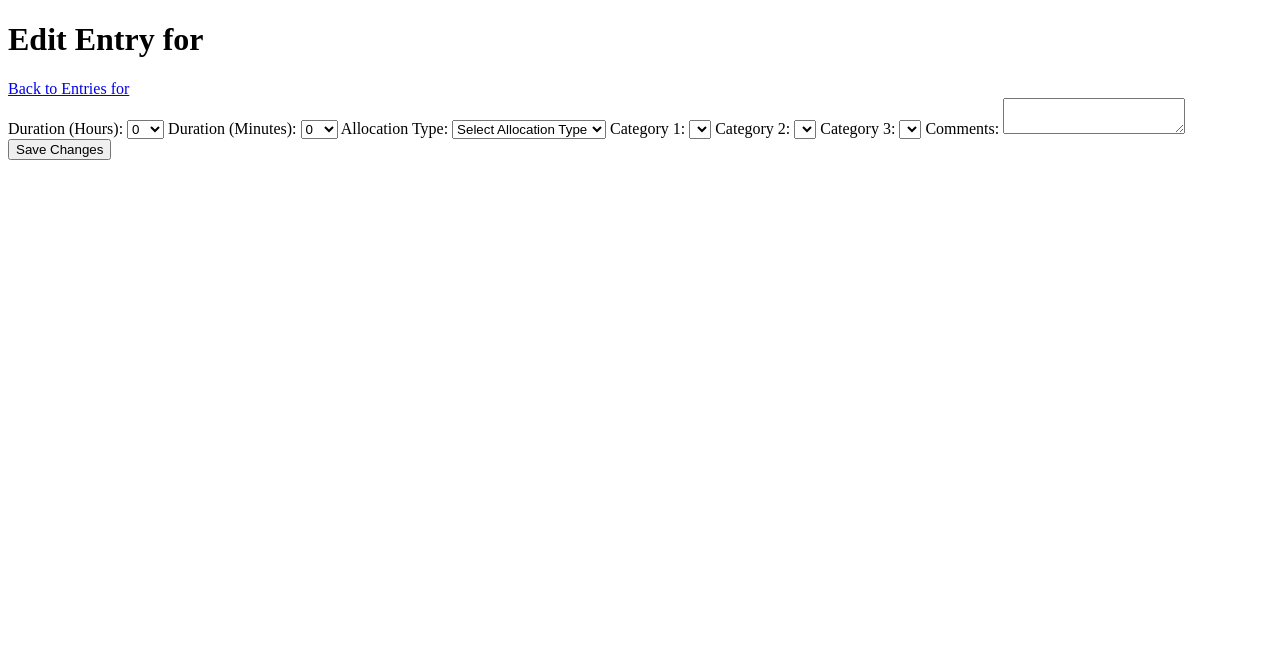
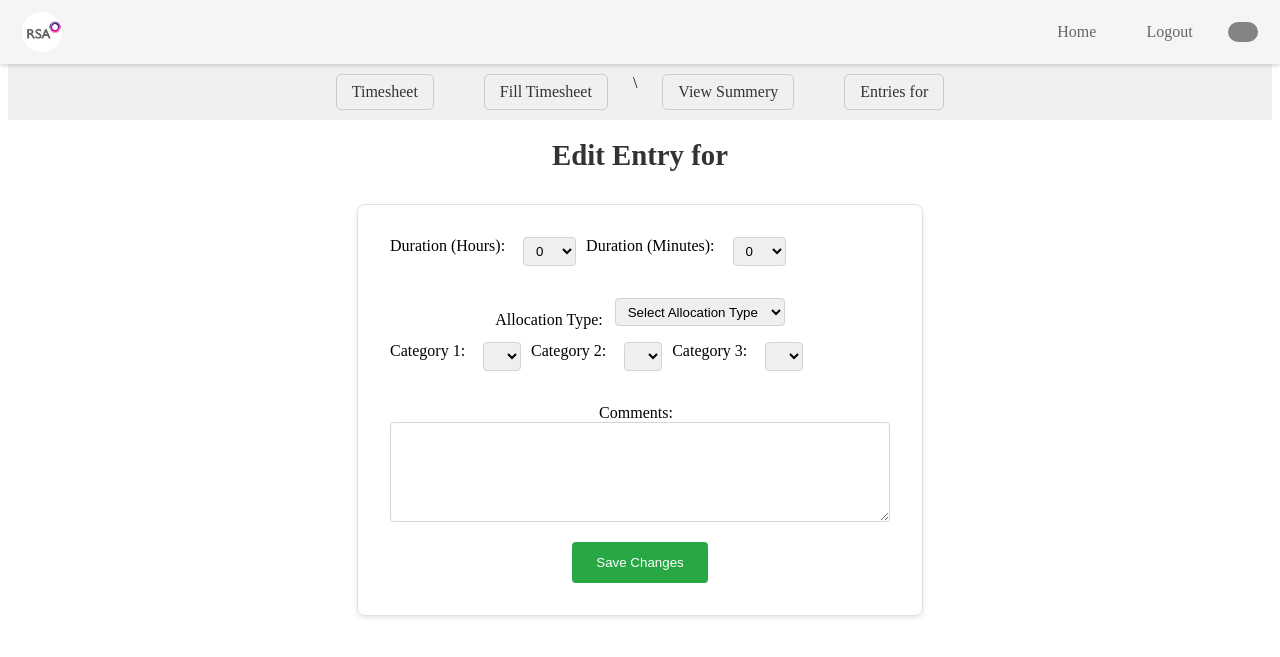
Before and after one commit to Rutiktorambe/App-F, a Flask app: template templates/edit_entry.html in a window 1280 px wide. Shown: the top 657 px of the page. Run offline with Flask 3, Linux system fonts and the light colour scheme; the template is opened without the code that fills it, so the values that code supplies are empty.

Commit message:
Almost_done

```diff
--- /dev/null
+++ b/static/css/timesheet/edit_entry.css
@@ -0,0 +1,103 @@
+.ts-edit-page {
+  text-align: center;
+}
+.ts-edit-title {
+  font-size: 1.8em;
+  color: #333;
+  font-weight: 600;
+  margin-bottom: 1rem;
+}
+
+.ts-edit-back-link {
+  display: inline-block;
+  margin-bottom: 1.5rem;
+  color: #007bff;
+  text-decoration: none;
+  font-weight: 500;
+}
+
+.ts-edit-form {
+  max-width: 500px;
+  margin: 2rem auto; /* Center the form with top/bottom margin */
+  padding: 2rem;
+  border: 1px solid #dee2e6; /* Light gray border */
+  border-radius: 8px;
+  box-shadow: 0 2px 4px rgba(0, 0, 0, 0.1); /* Subtle shadow */
+}
+
+.ts-edit-label {
+  display: inline-block;
+  margin-right: 0.5rem;
+  font-weight: 500;
+  vertical-align: middle;
+}
+
+.ts-edit-select {
+  display: inline-block;
+  padding: 0.3rem 0.5rem;
+  margin-bottom: 1rem;
+  border: 1px solid #ced4da;
+  border-radius: 4px;
+  box-sizing: border-box;
+  vertical-align: middle;
+}
+
+.ts-edit-textarea {
+  width: 100%;
+  padding: 0.5rem;
+  margin-bottom: 1rem;
+  border: 1px solid #ced4da;
+  border-radius: 4px;
+  box-sizing: border-box;
+  height: 100px;
+  resize: vertical;
+}
+
+.ts-edit-button {
+  background-color: #28a745;
+  color: white;
+  border: none;
+  padding: 0.8rem 1.5rem;
+  cursor: pointer;
+  border-radius: 4px;
+  font-weight: 500;
+  transition: background-color 0.2s ease;
+}
+
+.ts-edit-button:hover {
+  background-color: #218838;
+}
+
+.ts-edit-inline-field {
+  display: flex;
+  align-items: flex-start;
+  gap: 10px;
+  margin-bottom: 1rem;
+}
+
+.ts-edit-inline-field .ts-edit-select {
+  width: auto;
+}
+
+.ts-nav-container {
+  margin-top: 64px;
+  margin-bottom: 5px;
+  display: flex;
+  justify-content: center;
+  align-items: center;
+  padding: 10px 20px;
+  background-color: #f0f0f0;
+}
+
+.ts-nav-center {
+  display: flex;
+}
+
+.ts-nav-link {
+  margin: 0 25px; /* Increased gap between links */
+  text-decoration: none;
+  color: #333;
+  border: 1px solid #ccc; /* Add a light gray border */
+  padding: 8px 15px; /* Add some padding to the links */
+  border-radius: 5px; /* Add rounded corners to the links */
+}
--- a/templates/edit_entry.html
+++ b/templates/edit_entry.html
@@ -4,6 +4,10 @@
 <head>
     <meta charset="UTF-8">
     <title>Edit Entry</title>
+      <link
+      rel="stylesheet"
+      href="{{ url_for('static', filename='css/timesheet/edit_entry.css') }}"
+    />
     <script>
         // JavaScript to populate duration dropdowns on page load
         document.addEventListener('DOMContentLoaded', function () {
@@ -15,7 +19,7 @@
                 const option = document.createElement('option');
                 option.value = i;
                 option.textContent = i;
-                if (i === {{ entry.duration_hours|default(0) }}) {
+                if (i === {{ entry.duration_hours | default(0) }}) {
                     option.selected = true; // Pre-select the current value
                 }
                 durationHoursDropdown.appendChild(option);
@@ -26,7 +30,7 @@
                 const option = document.createElement('option');
                 option.value = i;
                 option.textContent = i;
-                if (i === {{ entry.duration_minutes|default(0) }}) {
+                if (i === {{ entry.duration_minutes | default(0) }}) {
                     option.selected = true; // Pre-select the current value
                 }
                 durationMinutesDropdown.appendChild(option);
@@ -70,47 +74,57 @@
     </script>
 </head>
 <body>
-    <h1>Edit Entry for {{ entry.date }}</h1>
-    <a href="{{ url_for('view_entries_by_date', date=entry.date) }}">Back to Entries for {{ entry.date }}</a>
+     {% include 'navbar.html' %}
+    <div class="ts-edit-page">
 
-    <form action="{{ url_for('update_entry', entry_id=entry.entree_id) }}" method="post">
-        <label for="duration_hours">Duration (Hours):</label>
-        <select name="duration_hours" id="duration_hours" required>
-            <!-- Options populated dynamically -->
-        </select>
+  <nav class="ts-nav-container">
+        <div class="ts-nav-center">
+          <a href="/timesheet_home" class="ts-nav-link">Timesheet</a>
+          <a href="/fill_timesheet" class="ts-nav-link">Fill Timesheet</a>\
+           <a href="/view_summary" class="ts-nav-link">View Summery</a>
+        <a class="ts-nav-link" href="{{ url_for('view_entries_by_date', date=entry.date) }}">Entries for {{ entry.date }}
+    </a>
+        </div>
+      </nav>
+    <h1 class="ts-edit-title">Edit Entry for {{ entry.date }}</h1>
+    <form class="ts-edit-form" action="{{ url_for('update_entry', entry_id=entry.entree_id) }}" method="post">
+        <div class="ts-edit-inline-field">
+            <label class="ts-edit-label" for="duration_hours">Duration (Hours):</label>
+            <select class="ts-edit-select" name="duration_hours" id="duration_hours" required>
+                </select>
 
-        <label for="duration_minutes">Duration (Minutes):</label>
-        <select name="duration_minutes" id="duration_minutes" required>
-            <!-- Options populated dynamically -->
-        </select>
+            <label class="ts-edit-label" for="duration_minutes">Duration (Minutes):</label>
+            <select class="ts-edit-select" name="duration_minutes" id="duration_minutes" required>
+                </select>
+        </div>
 
-        <label for="allocation_type">Allocation Type:</label>
-        <select name="allocation_type" id="allocation_type" onchange="updateCategories()" required>
+        <label class="ts-edit-label" for="allocation_type">Allocation Type:</label>
+        <select class="ts-edit-select" name="allocation_type" id="allocation_type" onchange="updateCategories()" required>
             <option value="">Select Allocation Type</option>
             <option value="Billable" {% if entry.allocation_type == 'Billable' %}selected{% endif %}>Billable</option>
             <option value="Non-Billable" {% if entry.allocation_type == 'Non-Billable' %}selected{% endif %}>Non-Billable</option>
         </select>
 
-        <label for="category_1">Category 1:</label>
-        <select name="category_1" id="category_1" required>
-            <!-- Options populated based on allocation type -->
-        </select>
+        <div class="ts-edit-inline-field">
+            <label class="ts-edit-label" for="category_1">Category 1:</label>
+            <select class="ts-edit-select" name="category_1" id="category_1" required>
+                </select>
 
-        <label for="category_2">Category 2:</label>
-        <select name="category_2" id="category_2">
-            <!-- Options populated dynamically -->
-        </select>
+            <label class="ts-edit-label" for="category_2">Category 2:</label>
+            <select class="ts-edit-select" name="category_2" id="category_2">
+                </select>
 
-        <label for="category_3">Category 3:</label>
-        <select name="category_3" id="category_3">
-            <!-- Options populated dynamically -->
-        </select>
+            <label class="ts-edit-label" for="category_3">Category 3:</label>
+            <select class="ts-edit-select" name="category_3" id="category_3">
+                </select>
+        </div>
 
-        <label for="comments">Comments:</label>
-        <textarea name="comments">{{ entry.comments }}</textarea>
+        <label class="ts-edit-label" for="comments">Comments:</label>
+        <textarea class="ts-edit-textarea" name="comments">{{ entry.comments }}</textarea>
 
         <input type="hidden" name="date" value="{{ entry.date }}">
-        <button type="submit">Save Changes</button>
+        <button class="ts-edit-button" type="submit">Save Changes</button>
     </form>
+    </div>
 </body>
 </html>
```
